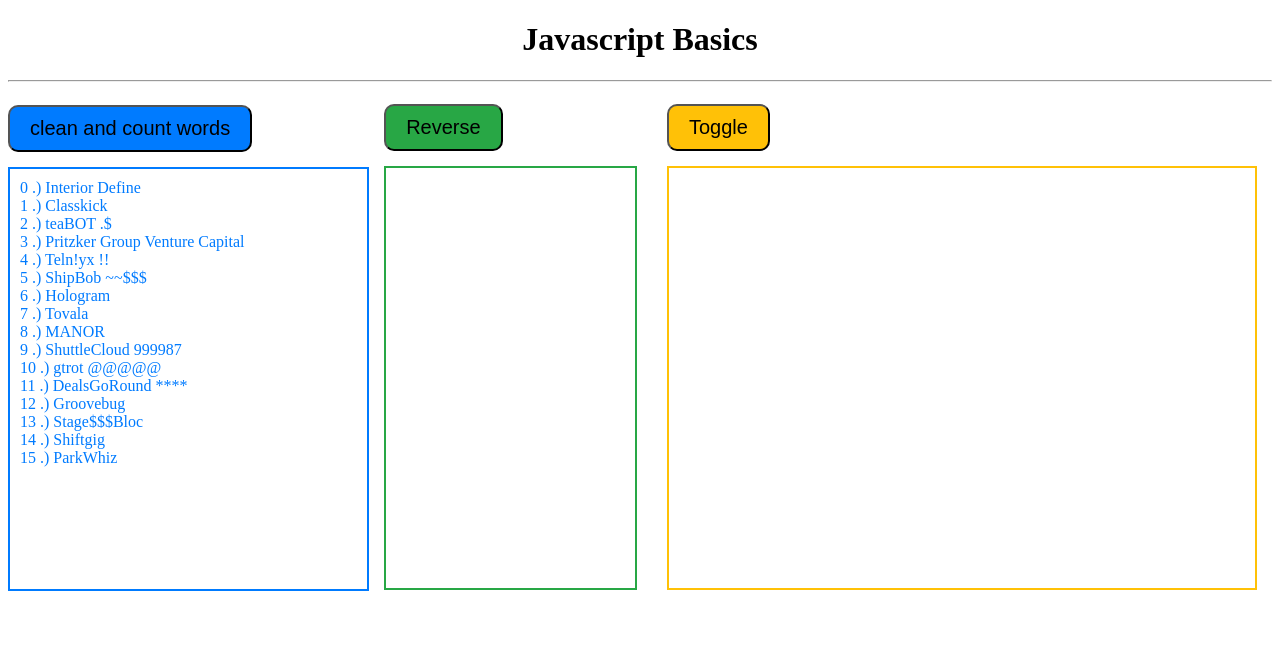
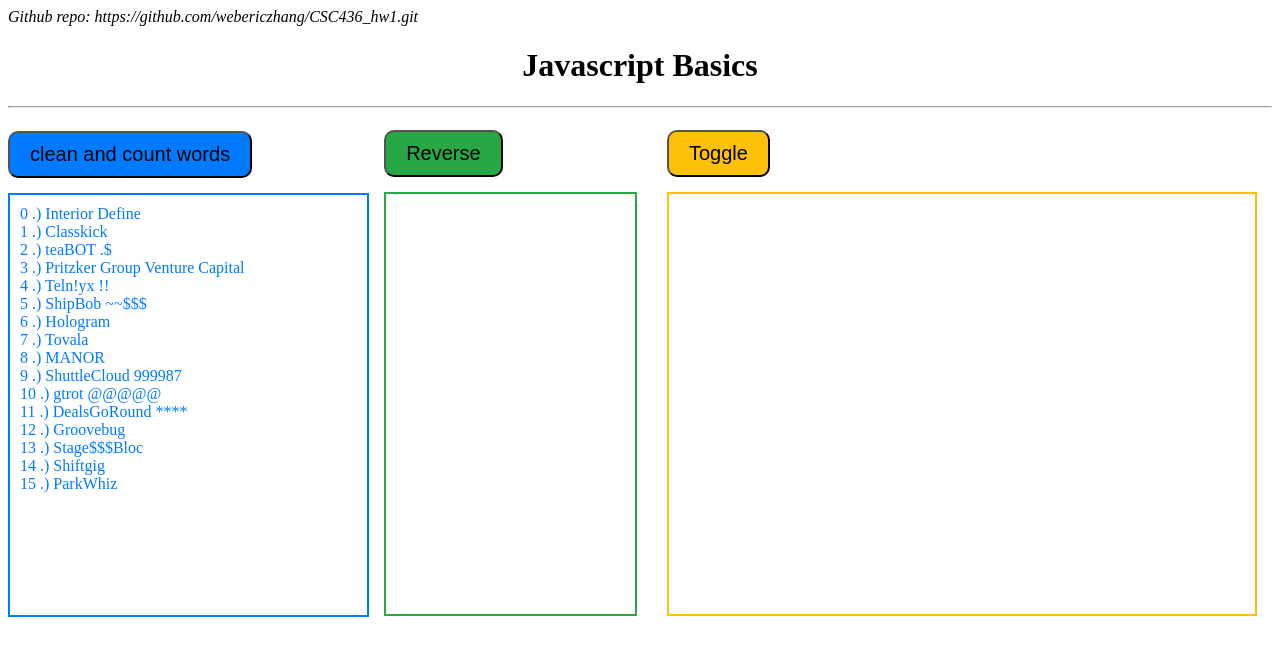
Before and after one commit to webericzhang/CSC436_hw1, a plain HTML site: page index.html in a window 1280 px wide. Drawn offline with Linux system fonts and the light colour scheme.

Commit message:
Update index.html
add github repo

```diff
--- a/index.html
+++ b/index.html
@@ -5,6 +5,7 @@
 		<meta http-equiv="Content-Type" content="text/html; charset=UTF-8" />
 	</head>
     <body>
+	    	<i>Github repo: https://github.com/webericzhang/CSC436_hw1.git</i>
 		<h1 style="text-align: center">Javascript Basics</h1>
 		<hr >
 		<button onclick="cleanAndCountCharacters()" id = "btnClear" class = "btnStyle colorPrimary">
```
